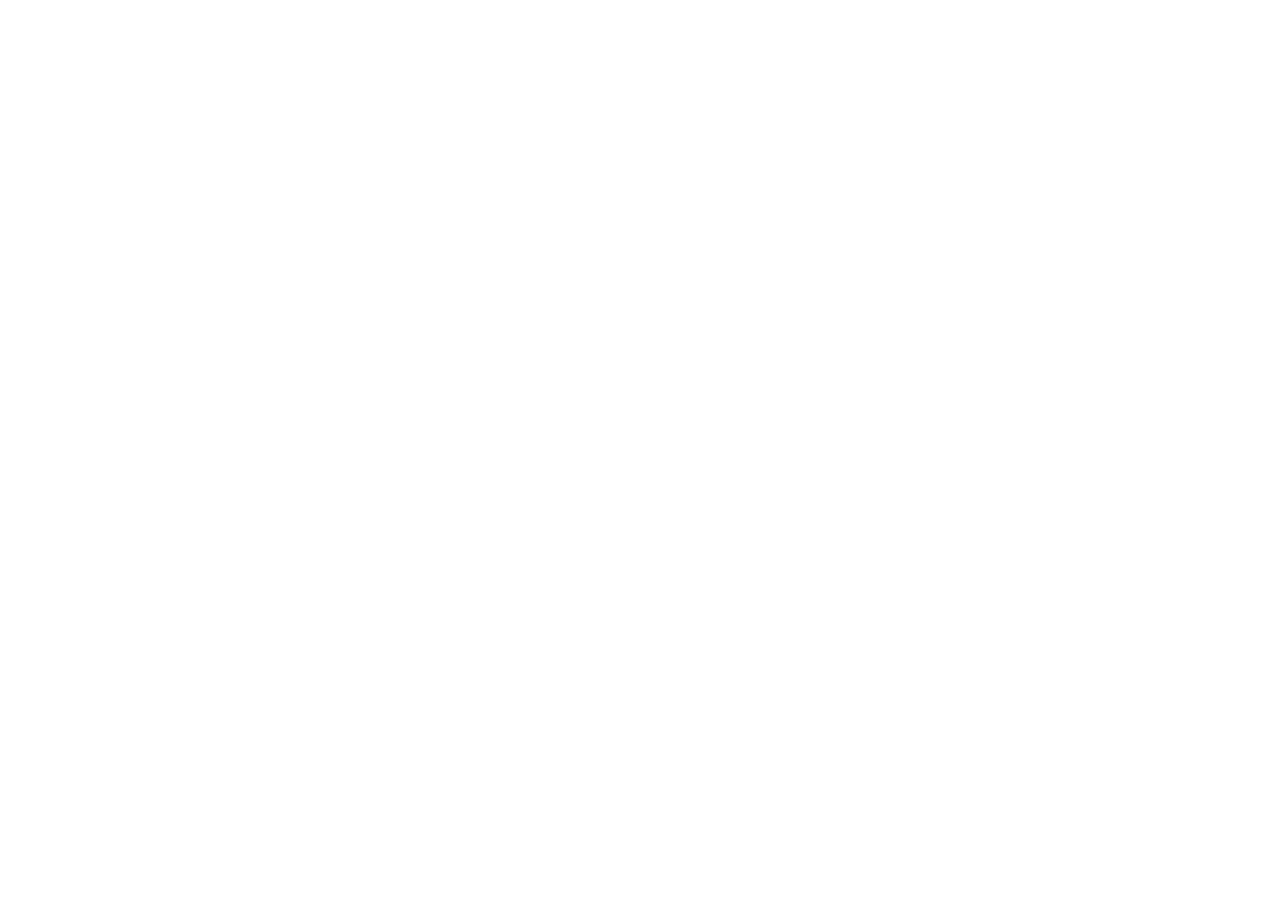
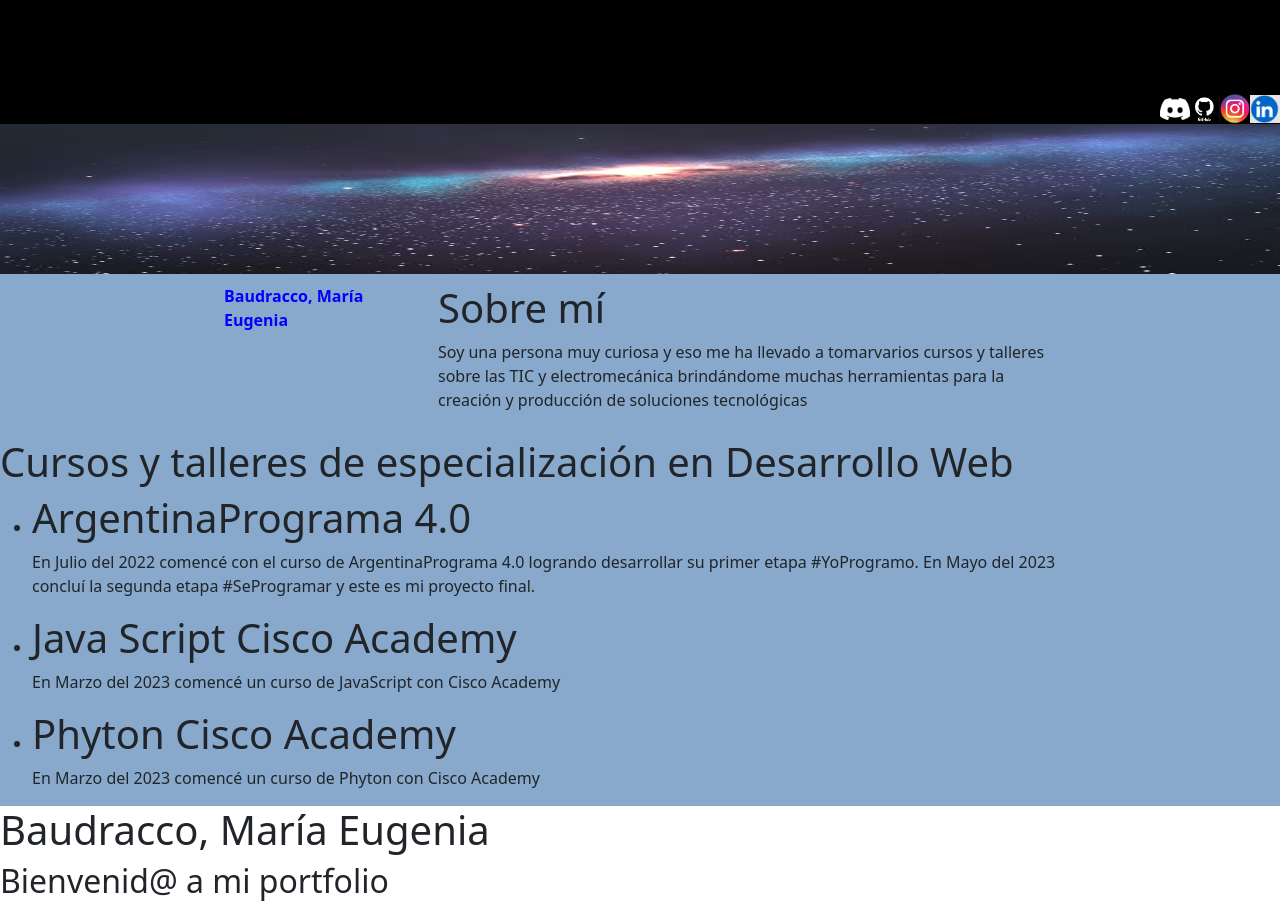
Before and after one commit to Flash069/Portafolio, an Angular app in the folder Portafolio/: page / in a window 1280 px wide. Shown: the part 820-1728 px from the top of the page. Before the commit the page ends 800 px from the top, so only its background shows below. Built offline with nearby package versions, Linux system fonts and the light colour scheme.

Commit message:
cursosYtalleres

```diff
--- a/Portafolio/src/app/app.component.html
+++ b/Portafolio/src/app/app.component.html
@@ -1,2 +1,3 @@
 <app-header></app-header>
 <app-infopersonal></app-infopersonal>
+<app-experiencia></app-experiencia>
--- a/Portafolio/src/app/app.module.ts
+++ b/Portafolio/src/app/app.module.ts
@@ -8,6 +8,7 @@
 import { RedesSocialesComponent } from './componentes/redes-sociales/redes-sociales.component';
 import { BannerComponent } from './componentes/banner/banner.component';
 import { InfopersonalComponent } from './componentes/infopersonal/infopersonal.component';
+import { ExperienciaComponent } from './componentes/experiencia/experiencia.component';
 
 @NgModule({
   declarations: [
@@ -16,7 +17,8 @@
     LogoAPComponent,
     RedesSocialesComponent,
     BannerComponent,
-    InfopersonalComponent
+    InfopersonalComponent,
+    ExperienciaComponent
   ],
   imports: [
     BrowserModule,
--- a/Portafolio/src/app/componentes/banner/banner.component.css
+++ b/Portafolio/src/app/componentes/banner/banner.component.css
@@ -1 +1 @@
-#fondo {width: 100%; height: 300px;}
+#fondo {width: 100%; height: 150px;}
--- a/Portafolio/src/app/componentes/banner/banner.component.html
+++ b/Portafolio/src/app/componentes/banner/banner.component.html
@@ -1,3 +1,3 @@
 <div>
-     <img src="../../../assets/Imagenes Logos/FONDO ESTRELLADO.jpeg" id="fondo" alt="">
+     <img src="../../../assets/Imagenes Logos/galaxia.jpg" id="fondo" alt="">
 </div>
--- /dev/null
+++ b/Portafolio/src/app/componentes/experiencia/experiencia.component.css
@@ -0,0 +1,5 @@
+.row{ }
+div{
+    background-color: rgb(136, 169, 203);
+    text-align: left;
+}
--- /dev/null
+++ b/Portafolio/src/app/componentes/experiencia/experiencia.component.html
@@ -0,0 +1,23 @@
+<div class="row">
+    <h1> Cursos y talleres de especialización en Desarrollo Web</h1>
+    <div class="col-lg-10">
+        <ul>
+            <li>
+                <h1> ArgentinaPrograma 4.0</h1> <!-- <h3>{{years}}</h3>-->
+           </li>
+           <p> En Julio del 2022 comencé con el curso de ArgentinaPrograma 4.0 logrando desarrollar su primer etapa #YoProgramo. En Mayo del 2023 concluí la segunda etapa #SeProgramar y este es mi proyecto final.</p>
+        </ul>
+        <ul>
+            <li>
+                <h1> Java Script Cisco Academy</h1> <!-- <h3>{{years}}</h3>-->
+           </li>
+           <p> En Marzo del 2023 comencé un curso de JavaScript con Cisco Academy</p>
+        </ul>
+        <ul>
+            <li>
+                <h1> Phyton Cisco Academy</h1> <!-- <h3>{{years}}</h3>-->
+           </li>
+           <p> En Marzo del 2023 comencé un curso de Phyton con Cisco Academy</p>
+        </ul>
+    </div>
+</div>
--- a/Portafolio/src/app/componentes/infopersonal/infopersonal.component.css
+++ b/Portafolio/src/app/componentes/infopersonal/infopersonal.component.css
@@ -1,24 +1,30 @@
 
 .row{
-    padding: 20px;
+    padding: 10px;
 }
 div{
-    background-color: black;
+    background-color: rgb(136, 169, 203);
     text-align: left;
 }
 @media (min-width: 576px)
 {#Perfil
-    {position: absolute; width: 15%; box-shadow: 3px 3px 3px gray;
-    left: 5%;
-    top: 600px}
+    {position: absolute;
+    width: 30%;
+    left: 10%;
+    top: 380px}
 }
 @media (max-width: 575px)
 {#Perfil
-    {position: absolute; width: 30%; box-shadow: 3px 3px 3px gray;
+    {position: absolute;
+    width: 30%;
     left: 33%;
-    top: 630px}
+    top: 250px}
 }
-#nombre{
+@media (min-width: 576px)
+{ #nombre{
+
+    color: blue;
+
     font-weight: bold;
-    margin-top: 20%;
 }
+}
--- a/Portafolio/src/app/componentes/infopersonal/infopersonal.component.html
+++ b/Portafolio/src/app/componentes/infopersonal/infopersonal.component.html
@@ -2,13 +2,13 @@
         <div class="col-xs-12 col-sm-2 col-md-2 col-lg-2">
             <img src="../../../assets/Imagenes Logos/20221009_063751.jpg" id="Perfil" class="img-fluid">
         </div>
-<div class="col-xs-12 col-sm-2 col-md-2 col-lg-2">
+<div class="col-xs-6 col-sm-2 col-md-2 col-lg-2">
     <p id="nombre"> Baudracco, María Eugenia</p>
 </div>
-<div class="col-xs-12 col-sm-8 col-md-8 col-lg-8">
+<div class="col-xs-6 col-sm-6 col-md-6 col-lg-6">
     <span>
-        <h1>Sobre mí</h1>
-        <p> Soy una persona muy curiosa y eso me ha llevado a tomar muchos cursos y talleres sobre las TIC y electromecánica</p>
+        <h1> Sobre mí</h1>
+        <p> Soy una persona muy curiosa y eso me ha llevado a tomarvarios cursos y talleres sobre las TIC y electromecánica brindándome muchas herramientas para la creación y producción de soluciones tecnológicas</p>
     </span>
 </div>
     </div>
--- a/Portafolio/src/app/componentes/logo-ap/logo-ap.component.css
+++ b/Portafolio/src/app/componentes/logo-ap/logo-ap.component.css
@@ -1 +1,10 @@
-#Logo_a_p{width: 100px;}
+.row {
+    @media (min-width: 576px)
+    {#Logo_a_p {
+        width: 70%;}
+    }
+@media (max-width: 575px)
+{#Logo_a_p {
+    width: 50%;}
+}
+}
--- a/Portafolio/src/app/componentes/logo-ap/logo-ap.component.html
+++ b/Portafolio/src/app/componentes/logo-ap/logo-ap.component.html
@@ -1 +1,3 @@
+<div class="row">
 <img src="../../../assets/Imagenes Logos/LOGO ARGENTINA PROGRAMA.png" id="Logo_a_p" alt="">
+</div>
--- a/Portafolio/src/app/componentes/redes-sociales/redes-sociales.component.css
+++ b/Portafolio/src/app/componentes/redes-sociales/redes-sociales.component.css
@@ -1 +1,2 @@
-img{width: 50px;}
+
+    img{width: 30px}
```
Also changed, not shown: Portafolio/src/app/componentes/experiencia/experiencia.component.ts (added, +10 -0 lines), Portafolio/src/assets/Imagenes Logos/galaxia.jpg (added), 1 other file (tests, documents, lock files or other folders).
